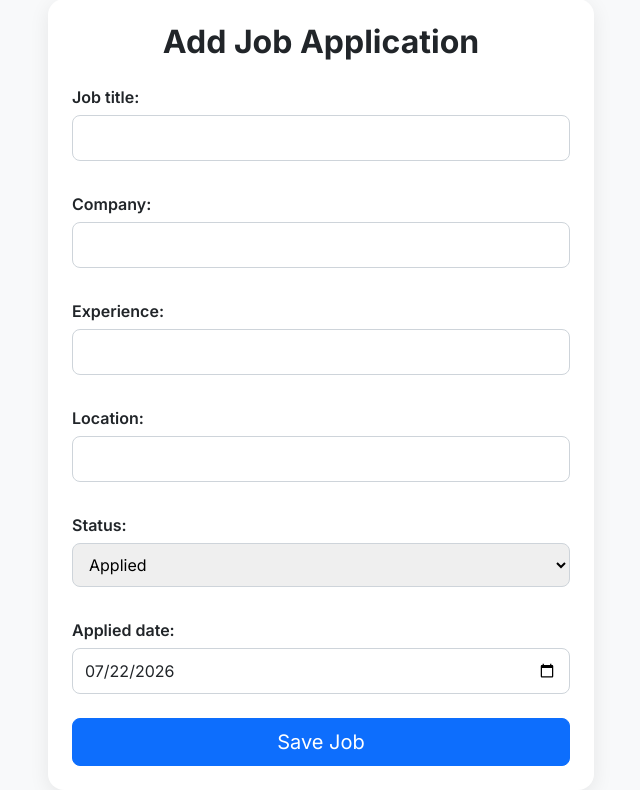
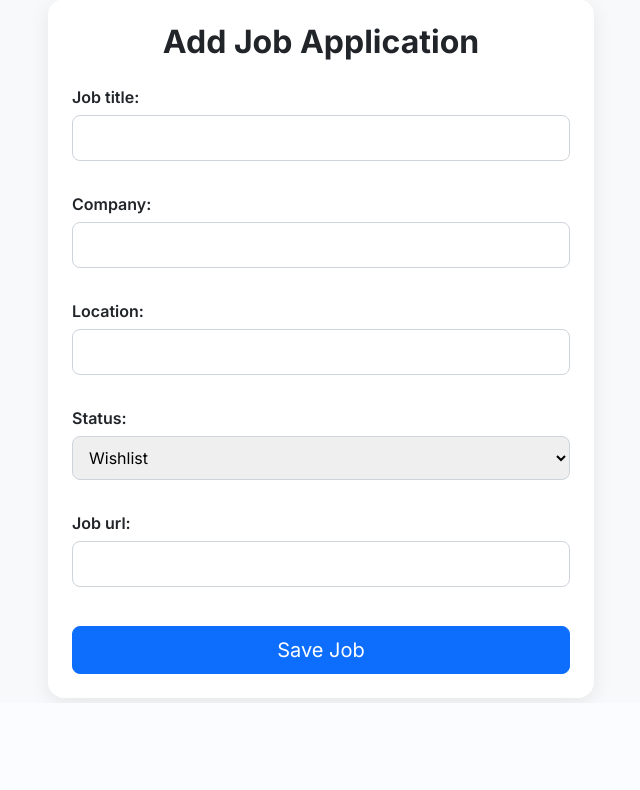
Before and after one commit to ullas-ullas/jobtracker, a Django app: page /create/ in a window 1280 px wide. Shown: the part 97-887 px from the top of the page, without its empty margins (319-959 px from the left). After the commit the page ends 800 px from the top, so only its background shows below. Run offline with Django 5.2, Linux system fonts and the light colour scheme; the visitor is signed in with stand-in values (Sample User, id 1); parts of the project's set-up code (start-up, migrations or seed data) failed here and were passed over.

Commit message:
added remoteok job listings

```diff
--- a/jobs/forms.py
+++ b/jobs/forms.py
@@ -31,6 +31,10 @@ class JobApplicationForm(ModelForm):
         if not self.instance.pk:
             self.fields['applied_date'].initial = timezone.now().date()
 
+        if self.instance.status == "Wishlist":
+            self.fields.pop("applied_date")
+            self.fields.pop("experience")
+
 
 class SignUpForm(UserCreationForm):
     email = forms.EmailField(required=True)
--- a/jobs/models.py
+++ b/jobs/models.py
@@ -6,20 +6,25 @@ from datetime import timedelta
 # Create your models here.
 
 class JobApplication(models.Model):
-    status_options = {
-        "Applied" : "Applied",
+    class Meta:
+        ordering = ["-created_at"]
+    STATUS_CHOICES = {
+        "Wishlist": "Wishlist",
+        "Applied": "Applied",
+        "Interview": "Interview",
         "Accepted": "Accepted",
-        "Rejected" : "Rejected"
+        "Rejected": "Rejected",
     }
     job_title = models.CharField(max_length=100)
     company = models.CharField(max_length = 100)
-    experience = models.IntegerField()
-    location = models.CharField(max_length=100)
-    status = models.CharField(choices=status_options, default="Applied")
-    applied_date = models.DateField()
+    experience = models.IntegerField(blank=True, null=True)
+    location = models.CharField(max_length=100, blank=True)
+    status = models.CharField(choices=STATUS_CHOICES, default="Wishlist")
+    applied_date = models.DateField(blank=True, null=True)
     user = models.ForeignKey(settings.AUTH_USER_MODEL, on_delete=models.CASCADE)
     created_at = models.DateTimeField(auto_now_add=True)
     follow_up_date = models.DateField(blank=True, null=True)
+    job_url = models.URLField(blank=True)
 
     def clean(self):
         today = date.today()
@@ -44,8 +49,10 @@ class JobApplication(models.Model):
 
     def save(self, *args, **kwargs):
 
-        if self.applied_date:
+        if self.status == "Applied" and self.applied_date:
             self.follow_up_date = self.applied_date + timedelta(days=7)
+        else:
+            self.follow_up_date = None
 
         super().save(*args, **kwargs)
 
--- a/jobs/urls.py
+++ b/jobs/urls.py
@@ -12,4 +12,5 @@ urlpatterns = [
     path("dashboard/", views.DashboardView.as_view(), name="dashboard"),
     path("export/", views.export_csv, name="export_csv"),
     path("search-jobs/", views.search_jobs_view,name="search_jobs"),
+    path("track-job/", views.track_job, name="track_job"),
 ]
--- a/jobs/views.py
+++ b/jobs/views.py
@@ -10,9 +10,11 @@ from django.db.models import Q, Count
 from django.contrib import messages
 import csv
 from django.http import HttpResponse
-from django.contrib.auth.decorators import login_required
 from .forms import SignUpForm
 from .services import search_jobs
+from django.contrib.auth.decorators import login_required
+from django.views.decorators.http import require_POST
+
 
 
 def home(request):
@@ -168,3 +170,47 @@ def search_jobs_view(request):
             "keyword": keyword,
         },
     )
+
+
+
+@login_required
+@require_POST
+def track_job(request):
+
+    company = request.POST["company"]
+    title = request.POST["title"]
+
+    exists = JobApplication.objects.filter(
+        user=request.user,
+        company__iexact=company,
+        job_title__iexact=title,
+    ).exists()
+
+    if exists:
+        messages.warning(
+            request,
+            "You have already tracked this job."
+        )
+
+        return redirect(
+            f"/search-jobs/?keyword={request.POST.get('keyword','')}"
+        )
+
+    JobApplication.objects.create(
+        user=request.user,
+        company=company,
+        job_title=title,
+        location=request.POST.get("location", ""),
+        experience=None,
+        status="Wishlist",
+        job_url=request.POST.get("url", ""),
+    )
+
+    messages.success(
+        request,
+        "Job added to your dashboard!"
+    )
+
+    return redirect(
+        f"/search-jobs/?keyword={request.POST.get('keyword','')}"
+    )
```
Also changed, not shown: jobs/templates/jobs/jobapplication_list.html (+7 -2 lines), jobs/templates/jobs/search_jobs.html (+15 -6 lines), jobs/migrations/0005_jobapplication_job_url_and_more.py (added), jobs/migrations/0006_alter_jobapplication_applied_date.py (added).
